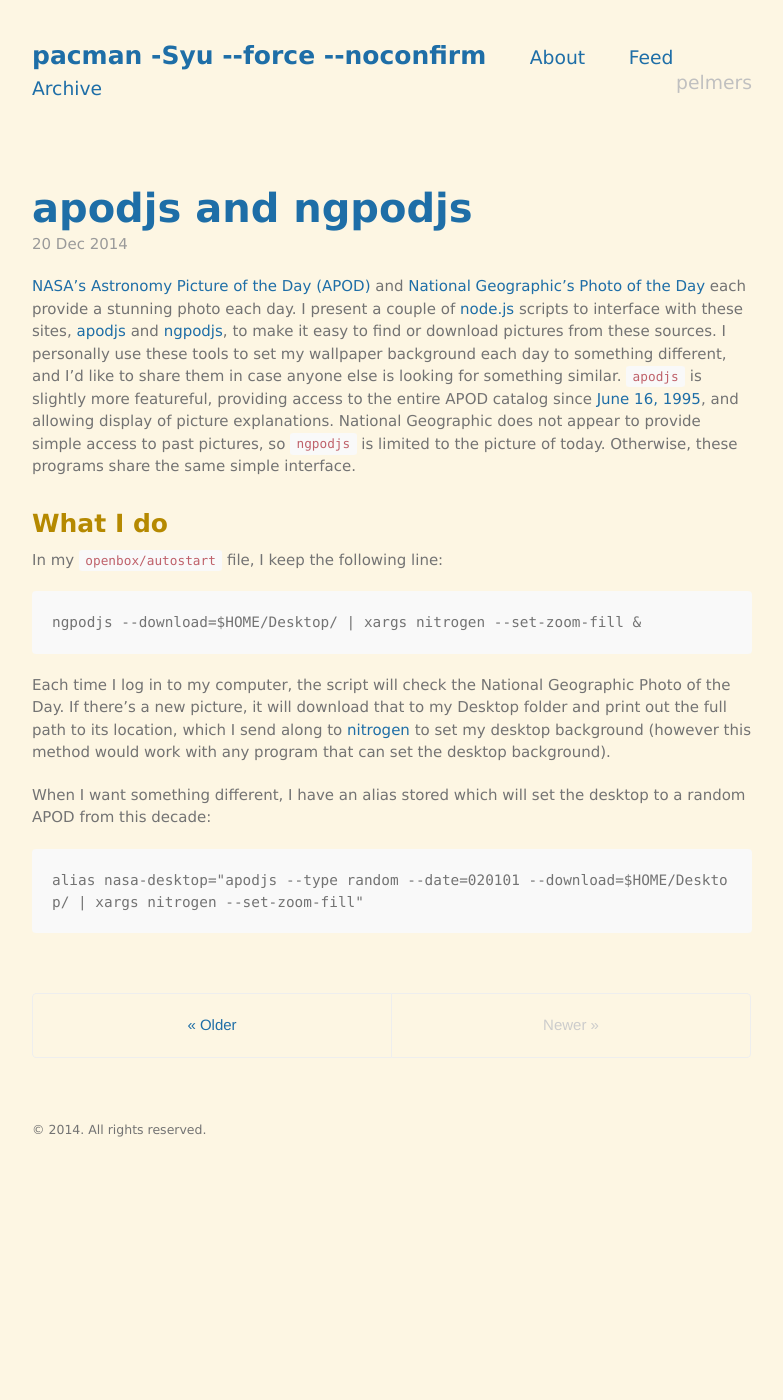
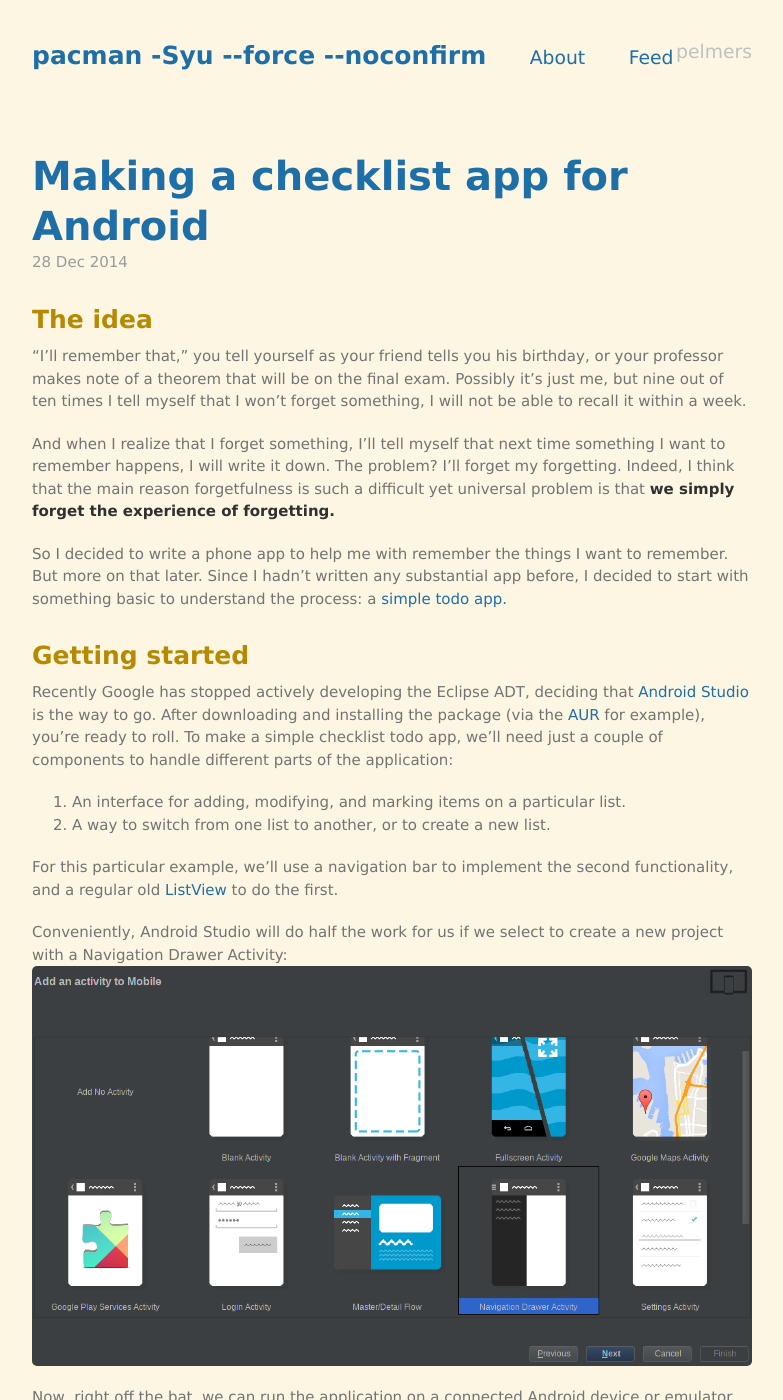
Before and after one commit to pelmers/pelmers.github.io, a Jekyll site: the page built from index.html, in a window 1280 px wide and 1400 px high. Shown: the whole window, without its empty margins (248-1031 px from the left). Built offline with Jekyll 4.4.1, drawn with Linux system fonts in a browser that asks for light colours; the list of posts is cut into pages by our own code; some of the changed text lies outside the part shown.

Commit message:
android todo post

```diff
--- a/_config.yml
+++ b/_config.yml
@@ -20,4 +20,3 @@
 pages_list:
   About: '/about'
   Feed: '/atom.xml'
-  Archive: '/archive'
--- a/_layouts/default.html
+++ b/_layouts/default.html
@@ -13,7 +13,7 @@
             &nbsp;&nbsp;&nbsp;
             <small><a href="{{ page[1]  }}">{{ page[0] }}</a></small>
           {% endfor %}
-          <small style="text-align:right; float:right;">{{ site.tagline }}</small>
+          <a href="{{ site.github.repo }}"><small style="text-align:right; float:right;">{{ site.tagline }}</small></a>
         </h3>
       </header>
 
--- /dev/null
+++ b/_posts/2014-12-28-android_todo.md
@@ -0,0 +1,119 @@
+---
+layout: post
+title: Making a checklist app for Android
+---
+
+### The idea
+
+"I'll remember that," you tell yourself as your friend tells you his birthday,
+or your professor makes note of a theorem that will be on the final exam.
+Possibly it's just me, but nine out of ten times I tell myself that I won't
+forget something, I will not be able to recall it within a week.
+
+And when I realize that I forget something, I'll tell myself that next time
+something I want to remember happens, I will write it down. The problem? I'll
+forget my forgetting. Indeed, I think that the main reason forgetfulness is
+such a difficult yet universal problem is that **we simply forget the
+experience of forgetting.**
+
+So I decided to write a phone app to help me with remember the things I want to
+remember. But more on that later. Since I hadn't written any substantial app
+before, I decided to start with something basic to understand the process: a
+[simple todo app.](https://github.com/pelmers/SimpleTodo)
+
+### Getting started
+Recently Google has stopped actively developing the Eclipse ADT, deciding that
+[Android Studio](http://developer.android.com/sdk/index.html) is the way to go.
+After downloading and installing the package (via the
+[AUR](https://aur.archlinux.org/packages/android-studio/) for example), you're
+ready to roll. To make a simple checklist todo app, we'll need just a couple of
+components to handle different parts of the application:
+
+1. An interface for adding, modifying, and marking items on a particular list.
+2. A way to switch from one list to another, or to create a new list.
+
+For this particular example, we'll use a navigation bar to implement the second
+functionality, and a regular old
+[ListView](http://developer.android.com/reference/android/widget/ListView.html)
+to do the first.
+
+Conveniently, Android Studio will do half the work for us if we select to
+create a new project with a Navigation Drawer Activity: ![Add an activity to
+Mobile](/images/android_todo/create_project.png)
+Now, right off the bat, we can run the application on a connected Android
+device or emulator. Here's how that looks on my Android 4.4 Moto X. (you can
+browse the code
+[here](https://github.com/pelmers/SimpleTodo/tree/20f11fa748edde1f5522038cfce5a9b908b97eff)).
+<img src="/images/android_todo/running_initial_commit.png" width="35%">
+As you can see, a simple structure has been given to us, and all we have to do
+is fill out the functionality. First, we'll add a ListView to the main
+fragment's layout (`fragment_main_todo.xml`) using the design window in the
+IDE: ![Adding ListView](/images/android_todo/adding_listview.png)
+
+### Digression: Activities vs. Fragments
+You may be wondering what a _fragment_ layout is, and how it's different from
+an activity. If you're not wondering or already know, feel free to skip to the
+next part.
+
+An activity was originally, at a high level, a single screen in an application,
+meaning that one activity can have focus at a time. However, as tablets entered
+the market and more people began using them, Android developers realized that
+this idea of discrete activities was restricting. Something that would best
+take two screens on a phone may make better use of a tablet by showing them
+side by side. The typical example is a news reader, with a list of articles and
+a view for the selected article.
+
+This issue is what fragments address.
+[Fragments](developer.android.com/guide/components/fragments.html) represent
+not an entire screen, but a single behavior in an application. Activities
+manage fragments, and fragments can be reused across different activities. For
+example, if you set up a pull-out navigation bar as a fragment, all the
+activities in your application can easily add it.
+
+### Adapters and Lists
+
+ListViews are very complicated widgets (watch [World of
+ListView](http://www.youtube.com/watch?v=wDBM6wVEO70)). They are best at
+displaying large amounts of repetitive data. To turn data into Views that can
+be displayed, they can take an
+[Adapter](http://developer.android.com/reference/android/widget/Adapter.html).
+Why call it an adapter? These things _adapt_ a potentially very large set of
+data to a small number of views that can be displayed at once on the screen.
+ListView is kind enough to handle most of the details, such as measuring views
+to fit the screen and recycling views to keep the UI snappy. All we have to do
+to make an Adapter is to implement the `getView` method. To keep things simple,
+we'll store the todo items in a List and subclass the built-in
+[ArrayAdapter](http://developer.android.com/reference/android/widget/ArrayAdapter.html),
+which turns an array or list of objects into
+[TextView](http://developer.android.com/reference/android/widget/TextView.html)
+widgets. We'll still be using TextViews as well, but our items each have two
+states: completed and incomplete, which we'll want to reflect in the views.
+Here's the code:
+{% highlight java %}
+public TodoAdapter(Context activity, int layout_id, int text_id, List<TodoItem> todoItems) {
+    super(activity, layout_id, text_id, todoItems);
+}
+@Override
+public View getView(int position, View convertView, ViewGroup parent) {
+    TextView view = (TextView) super.getView(position, convertView, parent);
+    if (getItem(position).isCompleted())
+        markComplete(view);
+    else
+        markIncomplete(view);
+    return view;
+}
+{% endhighlight %}
+Nice and simple. Note that `TodoItem` is simply a wrapper for `Tuple<String,
+Boolean>` to indicate the item's name and completion status. `markComplete` and
+`markIncomplete` are small methods that make changes to the style of the passed
+in View to distinguish their status.
+
+Here's the final app: <img src="/images/android_todo/final_running.png" width="35%">
+
+The code's on [Github](https://github.com/pelmers/SimpleTodo), feel free to
+look at it and take anything that's useful. I might post a follow-up that goes
+into other details, such as the lifecycle graph.
+
+### Recommended reading/viewing
+- [Make your Android UI Fast and Efficient](http://www.youtube.com/watch?v=N6YdwzAvwOA)
+- [World of ListView](http://www.youtube.com/watch?v=wDBM6wVEO70)
```
Also changed, not shown: _draft/memory.md (added, +3 -0 lines), index.html (+1 -6 lines), images/android_todo/adding_listview.png (added), images/android_todo/create_project.png (added), images/android_todo/final_running.png (added), images/android_todo/running_initial_commit.png (added).
